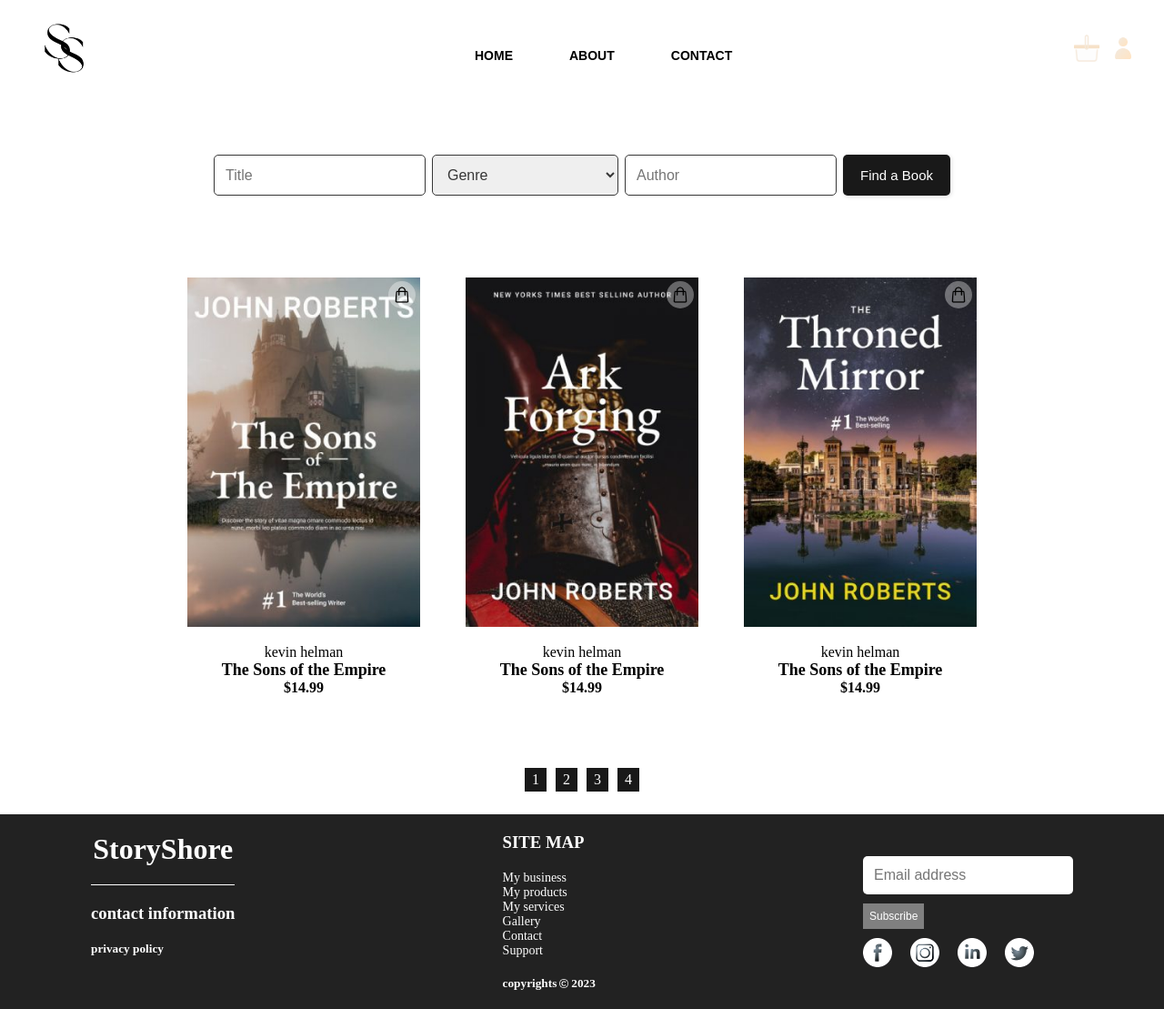
After one commit to hajarLamharchi/StoryShore, a Flask app: template templates/shop.html in a window 1280 px wide. The commit adds this page. Shown: the whole page at 91% size. Run offline with Flask 3, Linux system fonts and the light colour scheme; the template is opened without the code that fills it, so the values that code supplies are empty.

Commit message:
adding shop and book pages

```diff
--- a/static/scripts/main.js
+++ b/static/scripts/main.js
@@ -1,8 +1,10 @@
+
 $(document).ready(function() {
     $('ul li a').click(function(event) {
         thisAttrHref = $(this).attr('href');
         thisAttrHrefOffset = $(thisAttrHref).offset().top;
         $('html,body').animate({scrollTop:thisAttrHrefOffset});
         event.preventDefault();
+
     });
 });
--- a/static/styles/container.css
+++ b/static/styles/container.css
@@ -53,17 +53,20 @@
     width: 100%;
     position: relative;
     padding: 5% 0;
-
     display: flex;
+    gap: 50px;
     justify-content: center;
-
 }
 
 .book-preview {
     text-align: center;
     position: relative;
     width: 20%;
-    margin-left: 50px;
+    transition: all .2s ease-in-out;
+    cursor: pointer;
+}
+.book-preview:hover{
+    transform: scale(1.01);
 }
 
 .book-preview img {
@@ -74,6 +77,7 @@
 .book-details {
     background-color: #FFF;
     padding: 15px 10px;
+
 
 }
 .book-details .author{
--- a/static/styles/login.css
+++ b/static/styles/login.css
@@ -32,11 +32,6 @@ body{
     flex-direction: column;
 }
 .login_container input{
-    border: none;
-    padding: 12px;
-    font-size: 16px;
-    border-radius: 5px;
-    color: rgb(55 55 55);
     box-shadow: 1px 1px 5px #00000036;
 }
 .login_container .forgot-pass{
--- /dev/null
+++ b/static/styles/shop.css
@@ -0,0 +1,44 @@
+.navbar{
+    position: relative;
+    color: black;
+}
+.navbar a{
+    color: black;
+}
+.pink-container{
+    background-color: unset;
+    padding: 2% 0;
+}
+.filter-container{
+    margin-top: 60px;
+}
+.filter-container form{
+    display: flex;
+    justify-content: center;
+    gap: 7px;
+}
+.filter-container button{
+    padding: 13px 19px;
+    border: none;
+    background: #191919;
+    font-size: 15px;
+    cursor: pointer;
+    color: white;
+    border-radius: 5px;
+    box-shadow: 1px 1px 5px #00000024;
+}
+.filter-container form input, .filter-container form select{
+    border: 1px solid ;
+}
+.pink-container .enum{
+    display: flex;
+    gap: 10px;
+    width: 70%;
+    padding: 0 15%;
+    justify-content: center;
+}
+.pink-container .enum .nb{
+    padding: 4px 8px;
+    background-color: #191919;
+    color: white;
+}
--- a/static/styles/signup.css
+++ b/static/styles/signup.css
@@ -45,11 +45,6 @@ body{
     justify-content: space-around;
 }
 select, input{
-    border: none;
-    padding: 12px;
-    font-size: 16px;
-    border-radius: 5px;
-    color: rgb(55 55 55);
     box-shadow: 1px 1px 5px  #00000036;
     margin-bottom: 20px;
 }
--- a/static/styles/style.css
+++ b/static/styles/style.css
@@ -1,2 +1,9 @@
 body, p{margin: 0;}
 a{color: unset;}
+input, select{
+    border: none;
+    padding: 12px;
+    font-size: 16px;
+    border-radius: 5px;
+    color: rgb(55 55 55);
+}
--- a/templates/home_page.html
+++ b/templates/home_page.html
@@ -1,14 +1,13 @@
 <!DOCTYPE html>
 <html lang="en">
     <head>
+        <script src="https://code.jquery.com/jquery-3.6.4.min.js"></script>
         <link rel="stylesheet" href="../static/styles/header.css">
         <link rel="stylesheet" href="../static/styles/footer.css">
         <link rel="stylesheet" href="../static/styles/container.css">
         <link rel="stylesheet" href="../static/styles/style.css">
         <link rel="stylesheet" href="../static/styles/navbar.css">
         <script type="text/javascript" src="../static/scripts/main.js"></script>
-        <script src="https://code.jquery.com/jquery-3.6.4.min.js"></script>
-
         <title>StoryShore</title>
     <link rel="icon" type="image/x-icon" href="../static/images/icon.png">
     </head>
--- /dev/null
+++ b/templates/shop.html
@@ -0,0 +1,143 @@
+<!DOCTYPE html>
+<html lang="en">
+    <head>
+        <script src="https://code.jquery.com/jquery-3.6.4.min.js"></script>
+        <link rel="stylesheet" href="../static/styles/header.css">
+        <link rel="stylesheet" href="../static/styles/footer.css">
+        <link rel="stylesheet" href="../static/styles/container.css">
+        <link rel="stylesheet" href="../static/styles/style.css">
+        <link rel="stylesheet" href="../static/styles/navbar.css">
+        <link rel="stylesheet" href="../static/styles/shop.css">
+
+        <script type="text/javascript" src="../static/scripts/main.js"></script>
+        <title>StoryShore</title>
+    <link rel="icon" type="image/x-icon" href="../static/images/icon.png">
+    </head>
+    <body>
+        <!---<header class="image"></header> -->
+        <div class="navbar">
+            <a class="navbar-item-icon">
+                <img src="../static/images/balcklogo.png" alt="logo" width="80">
+            </a>
+            <data class="navbar-item menu">
+                <ul>
+                    <li><a href="/">HOME</a></li>
+                    <li><a href="#about">ABOUT</a></li>
+                    <li><a href="#contact">CONTACT</a></li>
+                </ul>
+            </data>
+            <a class="navbar-item basket"><img src="../static/images/basket.png" alt="basket" width="30"></a>
+            <a class="navbar-item" href="/login"><img src="../static/images/user.png" alt="user" width="30"></a>
+        </div>
+        <div class="filter-container">
+            <form method="post">
+                <input type="text" id="title" name="title" placeholder="Title">
+                <select id="genre" name="genre" aria-placeholder="Genre">
+                    <option value="" disabled selected>Genre</option>
+                    <option value="classics">Classics</option>
+                    <option value="Detective and Mystery">Detective and Mystery</option>
+                    <option value="Fantasy">Fantasy</option>
+                    <option value="Biographies">Biographies</option>
+                    <option value="Horror">Horror</option>
+                    <option value="Romance">Romance</option>
+                    <option value="Sci-Fi">Sci-Fi</option>
+                    <option value="Poetry">Poetry</option>
+                </select>
+                <input type="text" id="author" name="author" placeholder="Author">
+                <button type="submit">Find a Book</button>
+            </form>
+        </div>
+        <div class="Books">
+            <div class="pink-container">
+                <div class="book-preview-container">
+                    <div class="book-preview">
+                        <img src="../static/images/book1.jpg" alt="Book Title 3">
+                        <div class="shop-now">
+                            <img src="../static/images/shopping-bag.png" alt="Book Title 1" width="20">
+                                <div class="tooltip">Add to card</div>
+                         </div>
+                        <div class="book-details">
+                            <p class="author">kevin helman</p>
+                            <p class="book-title">The Sons of the Empire</p>
+                            <p class="price">$14.99</p>
+
+                        </div>
+                    </div>
+                    <div class="book-preview">
+                        <img src="../static/images/book2.jpg" alt="Book Title 3">
+                        <div class="shop-now">
+                            <img src="../static/images/shopping-bag.png" alt="Book Title 1" width="20">
+                                <div class="tooltip">Add to card</div>
+                         </div>
+                        <div class="book-details">
+                            <p class="author">kevin helman</p>
+                            <p class="book-title">The Sons of the Empire</p>
+                            <p class="price">$14.99</p>
+
+                        </div>
+                    </div>
+                    <div class="book-preview">
+                        <img src="../static/images/book3.jpg" alt="Book Title 3">
+                        <div class="shop-now">
+                            <img src="../static/images/shopping-bag.png" alt="Book Title 1" width="20">
+                                <div class="tooltip">Add to card</div>
+                         </div>
+                        <div class="book-details">
+                            <p class="author">kevin helman</p>
+                            <p class="book-title">The Sons of the Empire</p>
+                            <p class="price">$14.99</p>
+
+                        </div>
+                    </div>
+                </div>
+                <div class="enum">
+                    <div class="nb">1</div>
+                    <div class="nb">2</div>
+                    <div class="nb">3</div>
+                    <div class="nb">4</div>
+                </div>
+            </div>
+        </div>
+        <footer>
+            <div class="footer_flex">
+                <div class="footer_flex_section1">
+                    <h1>
+                        StoryShore
+                    </h1>
+                    <div class="line">
+
+                    </div>
+                    <h3>contact information</h3>
+                    <h5>privacy policy</h5>
+                </div>
+                <div class="footer_flex_section2">
+                    <h3>SITE MAP</h3>
+                    <ul>
+                        <li>My business</li>
+                        <li>My products</li>
+                        <li>My services</li>
+                        <li>Gallery</li>
+                        <li>Contact</li>
+                        <li>Support</li>
+                    </ul>
+                    <div class="copyrights">
+                        <h5>copyrights</h5>
+                        <img class="img" src="../static/images/cp.png">
+                        <h5>2023</h5>
+                    </div>
+                </div>
+                <div class="footer_flex_section3">
+                    <input type="text" id="username" name="username" placeholder="Email address"/>
+                    <button class="subscribe">Subscribe</button>
+                    <div class="social">
+                        <img src="../static/images/fb.png">
+                        <img src="../static/images/insta.png">
+                        <img src="../static/images/in.png">
+                        <img src="../static/images/tt.png">
+                    </div>
+
+                </div>
+            </div>
+        </footer>
+    </body>
+</html>
```
Also changed, not shown: static/styles/book.css (added, +70 -0 lines), templates/book_page.html (added, +95 -0 lines), templates/navbar.html (added, +12 -0 lines), static/images/balcklogo.png (added), static/images/icon.png.
